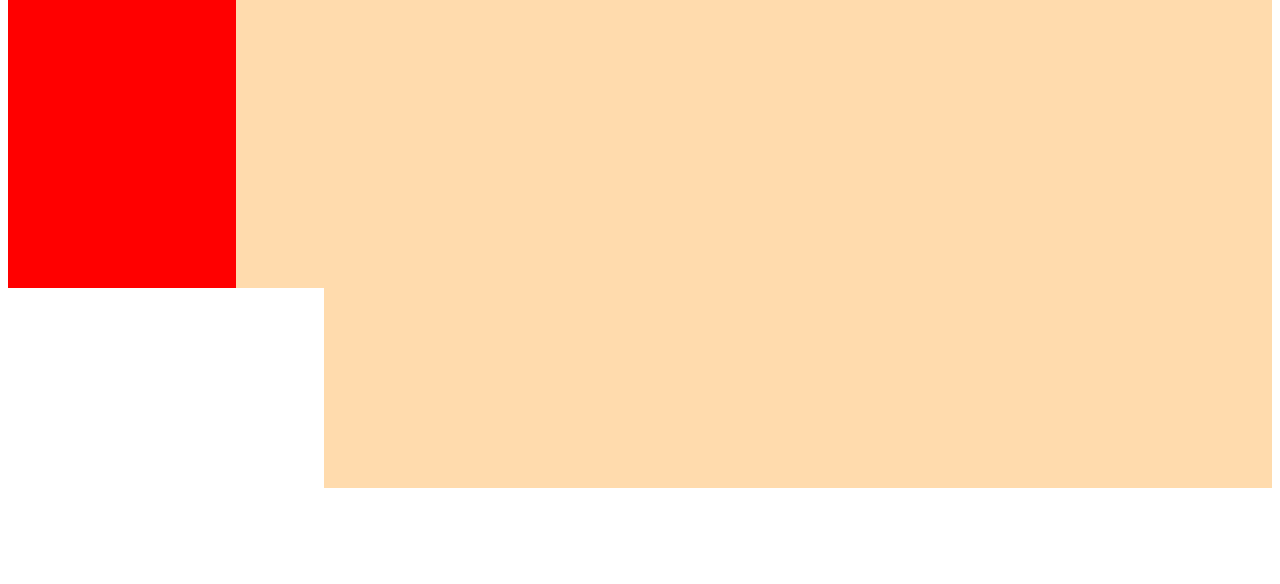
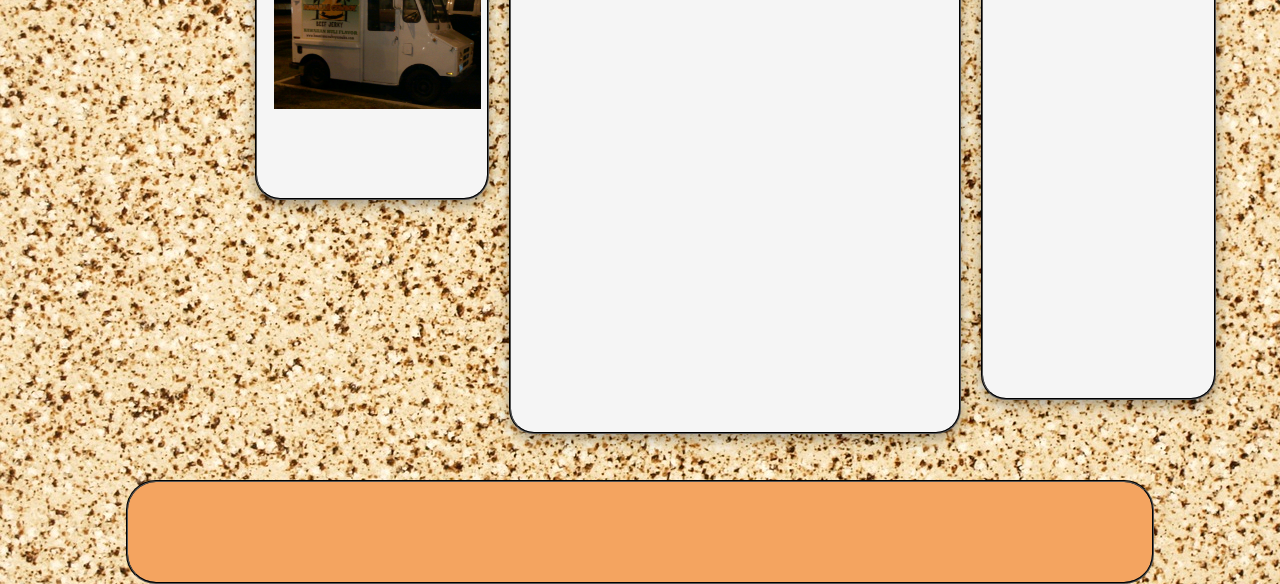
Before and after one commit to jkreal/HawaiianCowboy, a plain HTML site: page index.html in a window 1280 px wide. Shown: the part 324-908 px from the top of the page. Before the commit the page ends 820 px from the top, so only its background shows below. Drawn offline with Linux system fonts and the light colour scheme.

Commit message:
added stuff and changed things

```diff
--- a/assets/css/style.css
+++ b/assets/css/style.css
@@ -1,35 +1,93 @@
 .logo{
 	width: 100%;
 	height: 200px;
-	background-color: rgb(0, 183, 255);
+
+	background-color: lightskyblue;
+
 	border-bottom: solid 4px teal;
 	border-bottom-right-radius: 25px;
 	border-bottom-left-radius: 25px;
 }
 
-img{
+body{
+	margin: 0px;
+}
+
+.logoimg{
 	display: block;
+
 	margin-left: auto;
 	margin-right: auto;
+
 	width: 30%;
+}
+
+.rusty{
+	width: 90%;
+	height: 90%;
+	margin-top: 20px;
+	margin-left: 17px;
 }
 
 .middle{
 	width: 100%;
 	height: 600px;
-	background-color: rgb(255, 219, 173);
-}
-
-.sidebarright{
-	width: 25%;
-	height: 200px;
-	background-color: white;
 
 }
 
-.sidebarleft{
+
+.sidebarright{
 	width: 18%;
-	height: 400px;
-	background-color: red;
+	height: 450px;
+	background-color: whitesmoke;
 
+	float: left;
+
+	margin-left: 20px;
+	margin-top: 66px;
+
+	border-radius: 25px;
+	border: groove 2px black;
+	box-shadow: 0 4px 8px 0 rgba(0, 0, 0, 0.2), 0 6px 20px 0 rgba(0, 0, 0, 0.19);
 }
+
+.sidebarlefttop{
+	width: 18%;
+	height: 250px;
+	background-color: whitesmoke;
+
+	float: left;
+	margin-top: 66px;
+	margin-left: 255px;
+
+	border-radius: 25px;
+	border: groove 2px black;
+	box-shadow: 0 4px 8px 0 rgba(0, 0, 0, 0.2), 0 6px 20px 0 rgba(0, 0, 0, 0.19);
+}
+
+.middlebackground{
+	width: 35%;
+	height: 500px;
+	background-color: whitesmoke;
+
+	float: left;
+
+	margin-left: 20px;
+	margin-top: 50px;
+
+	border-radius: 25px;
+	border: groove 2px black;
+	box-shadow: 0 4px 8px 0 rgba(0, 0, 0, 0.2), 0 6px 20px 0 rgba(0, 0, 0, 0.19);
+}
+.footer{
+	width: 80%;
+	height: 100px;
+
+	background-color: sandybrown;
+
+	margin-left: auto;
+	margin-right: auto;
+
+	border: groove 2px black;
+	border-radius: 30px;
+}
--- a/index.html
+++ b/index.html
@@ -8,18 +8,24 @@
 		<link rel="stylesheet" href="assets/css/style.css" type="text/css">
 	</head>
 
-	<body>
+	<body background="assets/images/sand-texture.jpg">
 
 		<section class="header">
 			<div class="logo">
-				<img height="300px" width= "300px" src="assets/images/logo.gif"/>
+				<img class="logoimg" height="300px" width= "300px" src="assets/images/logo.gif"/>
 			</div>
 		</section>
 
 		<section class="middle">
 
-			<section class="sidebarleft">
-				<div class="sidebarleftcontent">
+			<section class="sidebarlefttop">
+				<div>
+					<img class="rusty" src="assets/images/rusty-with-sign.jpg"/>
+				</div>
+			</section>
+
+			<section class="sidebarleftbottom">
+				<div>
 
 				</div>
 			</section>
@@ -39,6 +45,10 @@
 
 		</section>
 
+		<section class="footer">
+
+		</section>
+
 	</body>
 
 </html>
```
Also changed, not shown: assets/images/rusty-with-sign.jpg (added), assets/images/sand-texture.jpg (added).
